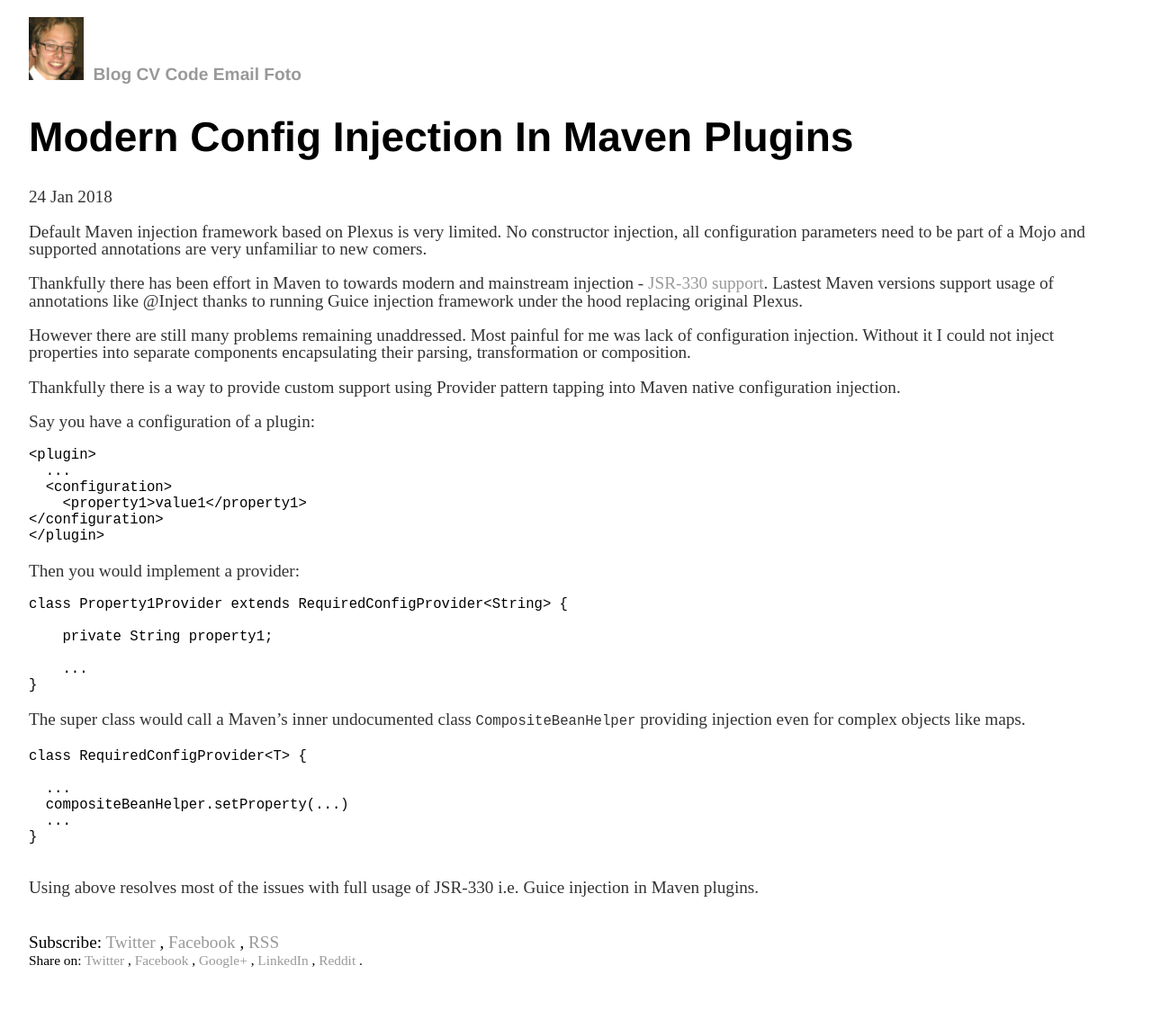
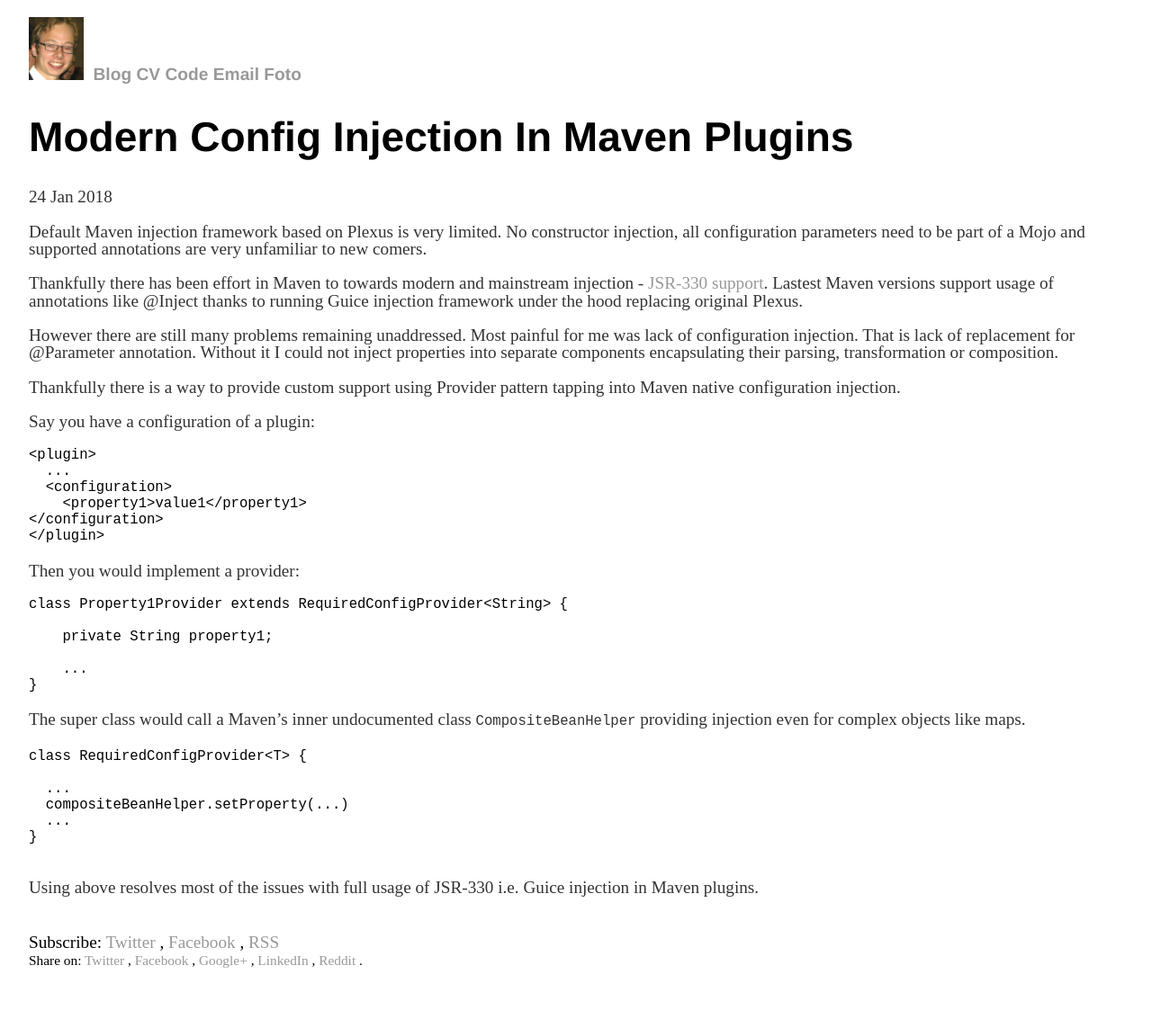
Before and after one commit to vackosar/vackosar.github.io, a Jekyll site: the page built from _posts/2018-01-24-Modern-Config-Injection-In-Maven-Plugins.md, in a window 1280 px wide. Shown: the whole page at 90% size. Built offline with Jekyll 4.4.1, drawn with Linux system fonts in a browser that asks for light colours; comment, search, counter and statistics services are not loaded.

Commit message:
Maven injection

```diff
--- a/_posts/2018-01-24-Modern-Config-Injection-In-Maven-Plugins.md
+++ b/_posts/2018-01-24-Modern-Config-Injection-In-Maven-Plugins.md
@@ -8,7 +8,7 @@
 
 Thankfully there has been effort in Maven to towards modern and mainstream injection - [JSR-330 support](https://maven.apache.org/maven-jsr330.html). Lastest Maven versions support usage of annotations like @Inject thanks to running Guice injection framework under the hood replacing original Plexus.
 
-However there are still many problems remaining unaddressed. Most painful for me was lack of configuration injection. Without it I could not inject properties into separate components encapsulating their parsing, transformation or composition.
+However there are still many problems remaining unaddressed. Most painful for me was lack of configuration injection. That is lack of replacement for @Parameter annotation. Without it I could not inject properties into separate components encapsulating their parsing, transformation or composition.
 
 Thankfully there is a way to provide custom support using Provider pattern tapping into Maven native configuration injection.
 
```
